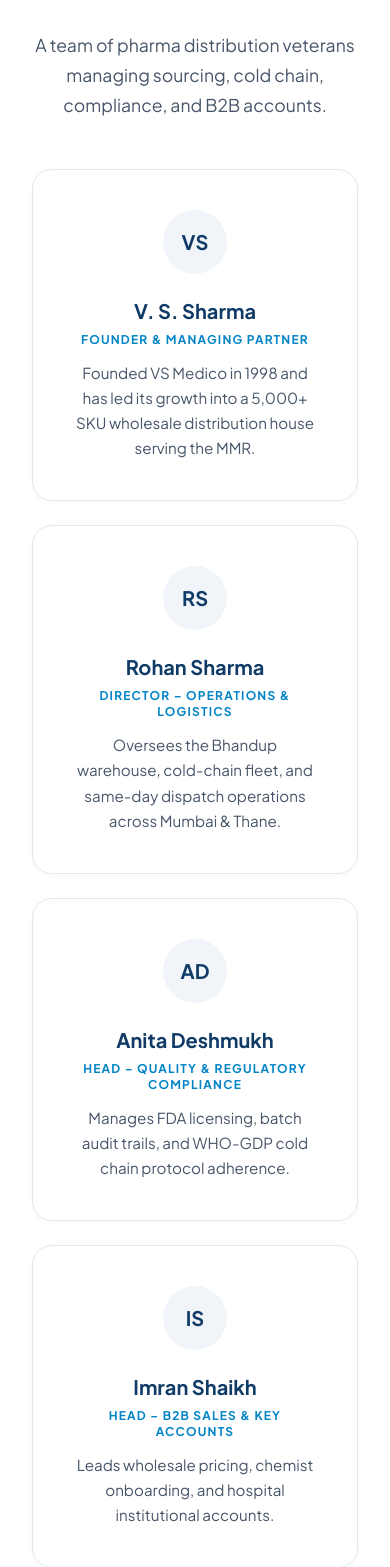
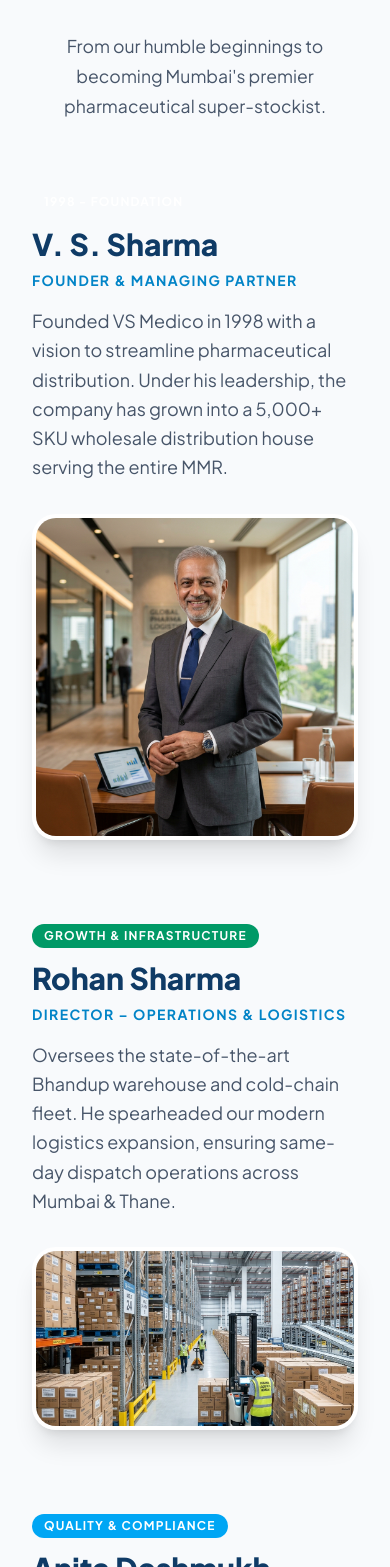
Before and after one commit to prashantjagtap2002/VS-Medico, a Next.js app: page /about in a window 390 px wide. Shown: the part 4323-5890 px from the top of the page. Built offline with nearby package versions, Linux system fonts and the light colour scheme.

Commit message:
Transform leadership section into a timeline narrative and add generated imagery

```diff
--- a/src/app/about/page.tsx
+++ b/src/app/about/page.tsx
@@ -1,6 +1,7 @@
 "use client";
 
 import React from 'react';
+import Image from 'next/image';
 import { COMPANY_INFO, TRUST_STATS, LEADERSHIP_TEAM } from '@/data/companyData';
 import { useQuoteBasket } from '@/components/QuoteBasketContext';
 import {
@@ -181,28 +182,95 @@
         </div>
       </section>
 
-      {/* Leadership Team */}
-      <section className="py-20 md:py-24 bg-white">
+      {/* Timeline & Leadership Team */}
+      <section className="py-20 md:py-24 bg-slate-50 border-t border-slate-200 relative">
         <div className="container">
           <div className="section-header">
-            <span className="section-subtitle">Leadership Team</span>
+            <span className="section-subtitle">Our Journey & Leadership</span>
             <h2 className="section-title">The People Behind VS Medico</h2>
             <p className="section-desc">
-              A team of pharma distribution veterans managing sourcing, cold chain, compliance, and B2B accounts.
+              From our humble beginnings to becoming Mumbai's premier pharmaceutical super-stockist.
             </p>
           </div>
 
-          <div className="grid-4">
-            {LEADERSHIP_TEAM.map((member, idx) => (
-              <div key={idx} className="feature-card items-center text-center">
-                <div className="w-16 h-16 rounded-full bg-slate-100 text-primary flex items-center justify-center text-xl font-bold font-heading mb-5">
-                  {member.initials}
+          <div className="relative max-w-5xl mx-auto mt-16">
+            {/* Vertical Line */}
+            <div className="absolute left-4 md:left-1/2 top-0 bottom-0 w-1 bg-slate-200 transform md:-translate-x-1/2 rounded-full hidden md:block"></div>
+
+            {/* Node 1: Founder */}
+            <div className="flex flex-col md:flex-row items-center gap-8 mb-20 relative">
+              <div className="w-full md:w-1/2 md:pr-12 text-left md:text-right">
+                <div className="inline-block px-3 py-1 bg-primary text-white text-xs font-bold rounded-full mb-3 uppercase tracking-widest">1998 - Foundation</div>
+                <h3 className="font-heading font-extrabold text-3xl text-primary mb-2">V. S. Sharma</h3>
+                <h4 className="text-sm font-bold text-secondary tracking-widest uppercase mb-4">Founder & Managing Partner</h4>
+                <p className="text-slate-600 leading-relaxed text-lg">
+                  Founded VS Medico in 1998 with a vision to streamline pharmaceutical distribution. Under his leadership, the company has grown into a 5,000+ SKU wholesale distribution house serving the entire MMR.
+                </p>
+              </div>
+              <div className="absolute left-4 md:left-1/2 w-5 h-5 bg-secondary rounded-full transform -translate-x-1/2 border-4 border-white shadow-lg hidden md:block z-10"></div>
+              <div className="w-full md:w-1/2 md:pl-12">
+                <div className="relative w-full aspect-square md:aspect-[4/3] rounded-3xl overflow-hidden shadow-xl border-4 border-white">
+                  <Image src="/images/founder.jpg" alt="V. S. Sharma - Founder" fill className="object-cover" />
                 </div>
-                <h3 className="!mb-1">{member.name}</h3>
-                <div className="text-xs font-bold text-secondary tracking-widest uppercase mb-3">{member.role}</div>
-                <p>{member.bio}</p>
               </div>
-            ))}
+            </div>
+
+            {/* Node 2: Operations */}
+            <div className="flex flex-col md:flex-row-reverse items-center gap-8 mb-20 relative">
+              <div className="w-full md:w-1/2 md:pl-12 text-left">
+                <div className="inline-block px-3 py-1 bg-emerald-600 text-white text-xs font-bold rounded-full mb-3 uppercase tracking-widest">Growth & Infrastructure</div>
+                <h3 className="font-heading font-extrabold text-3xl text-primary mb-2">Rohan Sharma</h3>
+                <h4 className="text-sm font-bold text-secondary tracking-widest uppercase mb-4">Director – Operations & Logistics</h4>
+                <p className="text-slate-600 leading-relaxed text-lg">
+                  Oversees the state-of-the-art Bhandup warehouse and cold-chain fleet. He spearheaded our modern logistics expansion, ensuring same-day dispatch operations across Mumbai & Thane.
+                </p>
+              </div>
+              <div className="absolute left-4 md:left-1/2 w-5 h-5 bg-emerald-500 rounded-full transform -translate-x-1/2 border-4 border-white shadow-lg hidden md:block z-10"></div>
+              <div className="w-full md:w-1/2 md:pr-12">
+                <div className="relative w-full aspect-video rounded-3xl overflow-hidden shadow-xl border-4 border-white">
+                  <Image src="/images/warehouse.jpg" alt="VS Medico Logistics Warehouse" fill className="object-cover" />
+                </div>
+              </div>
+            </div>
+
+            {/* Node 3: Quality */}
+            <div className="flex flex-col md:flex-row items-center gap-8 mb-20 relative">
+              <div className="w-full md:w-1/2 md:pr-12 text-left md:text-right">
+                <div className="inline-block px-3 py-1 bg-sky-500 text-white text-xs font-bold rounded-full mb-3 uppercase tracking-widest">Quality & Compliance</div>
+                <h3 className="font-heading font-extrabold text-3xl text-primary mb-2">Anita Deshmukh</h3>
+                <h4 className="text-sm font-bold text-secondary tracking-widest uppercase mb-4">Head – Quality & Regulatory Compliance</h4>
+                <p className="text-slate-600 leading-relaxed text-lg">
+                  Manages FDA licensing, strict batch audit trails, and strict adherence to WHO-GDP cold chain protocols. She ensures that every product delivered is 100% genuine and safe.
+                </p>
+              </div>
+              <div className="absolute left-4 md:left-1/2 w-5 h-5 bg-sky-500 rounded-full transform -translate-x-1/2 border-4 border-white shadow-lg hidden md:block z-10"></div>
+              <div className="w-full md:w-1/2 md:pl-12">
+                <div className="bg-white p-8 rounded-3xl border border-slate-200 shadow-md h-full flex flex-col justify-center">
+                  <div className="w-16 h-16 rounded-full bg-slate-100 text-primary flex items-center justify-center text-2xl font-bold font-heading mb-4">AD</div>
+                  <p className="text-slate-500 italic text-lg">"Our counterfeit-zero guarantee is the bedrock of trust we share with thousands of healthcare providers."</p>
+                </div>
+              </div>
+            </div>
+
+            {/* Node 4: Sales */}
+            <div className="flex flex-col md:flex-row-reverse items-center gap-8 relative">
+              <div className="w-full md:w-1/2 md:pl-12 text-left">
+                <div className="inline-block px-3 py-1 bg-amber-500 text-white text-xs font-bold rounded-full mb-3 uppercase tracking-widest">B2B Network Expansion</div>
+                <h3 className="font-heading font-extrabold text-3xl text-primary mb-2">Imran Shaikh</h3>
+                <h4 className="text-sm font-bold text-secondary tracking-widest uppercase mb-4">Head – B2B Sales & Key Accounts</h4>
+                <p className="text-slate-600 leading-relaxed text-lg">
+                  Leads wholesale pricing strategies, chemist onboarding, and hospital institutional accounts. His efforts have expanded our active client base to over 1,200 partners.
+                </p>
+              </div>
+              <div className="absolute left-4 md:left-1/2 w-5 h-5 bg-amber-500 rounded-full transform -translate-x-1/2 border-4 border-white shadow-lg hidden md:block z-10"></div>
+              <div className="w-full md:w-1/2 md:pr-12">
+                <div className="bg-white p-8 rounded-3xl border border-slate-200 shadow-md h-full flex flex-col justify-center md:text-right">
+                  <div className="w-16 h-16 rounded-full bg-slate-100 text-primary flex items-center justify-center text-2xl font-bold font-heading mb-4 md:ml-auto">IS</div>
+                  <p className="text-slate-500 italic text-lg">"We focus on transparent PTR/MRP billing and structured credit to empower local pharmacies."</p>
+                </div>
+              </div>
+            </div>
+
           </div>
         </div>
       </section>
--- a/src/app/contact/page.tsx
+++ b/src/app/contact/page.tsx
@@ -31,7 +31,7 @@
         {/* Contact Info Cards - Horizontal row with icon left, text right */}
         <div className="grid-2" style={{ marginBottom: '2.5rem' }}>
           {/* Office Address */}
-          <div className="contact-card">
+          <div className="contact-card h-full">
             <div className="flex items-start gap-4">
               <div className="w-11 h-11 rounded-xl bg-sky-100 text-secondary flex items-center justify-center shrink-0">
                 <MapPin size={22} />
@@ -47,7 +47,7 @@
           </div>
 
           {/* Sales Phone */}
-          <div className="contact-card">
+          <div className="contact-card h-full">
             <div className="flex items-start gap-4">
               <div className="w-11 h-11 rounded-xl bg-emerald-100 text-emerald-700 flex items-center justify-center shrink-0">
                 <Phone size={22} />
@@ -61,7 +61,7 @@
           </div>
 
           {/* Email Support */}
-          <div className="contact-card">
+          <div className="contact-card h-full">
             <div className="flex items-start gap-4">
               <div className="w-11 h-11 rounded-xl bg-purple-100 text-purple-700 flex items-center justify-center shrink-0">
                 <Mail size={22} />
@@ -75,7 +75,7 @@
           </div>
 
           {/* Working Hours & WhatsApp */}
-          <div className="contact-card">
+          <div className="contact-card h-full">
             <div className="flex items-start gap-4">
               <div className="w-11 h-11 rounded-xl bg-amber-100 text-amber-700 flex items-center justify-center shrink-0">
                 <Clock size={22} />
--- a/src/app/globals.css
+++ b/src/app/globals.css
@@ -333,7 +333,7 @@
 .nav-link.active::after {
   content: '';
   position: absolute;
-  bottom: 8px;
+  bottom: 20px;
   left: 0;
   width: 100%;
   height: 3px;
@@ -1404,21 +1404,6 @@
   box-shadow: 0 10px 28px rgba(37, 211, 102, 0.55);
 }
 
-.whatsapp-widget::before {
-  content: '';
-  position: absolute;
-  inset: 0;
-  border-radius: 50%;
-  background: #25d366;
-  opacity: 0.55;
-  animation: whatsapp-pulse 2.2s ease-out infinite;
-  z-index: -1;
-}
-
-@keyframes whatsapp-pulse {
-  0% { transform: scale(1); opacity: 0.55; }
-  100% { transform: scale(1.9); opacity: 0; }
-}
 
 @keyframes fadeInDrawer {
   from { opacity: 0; transform: translateY(-8px); }
--- a/src/components/Header.tsx
+++ b/src/components/Header.tsx
@@ -137,15 +137,7 @@
               )}
             </button>
 
-            <a
-              href={`https://wa.me/${COMPANY_INFO.contact.whatsappRaw}?text=Hello%20VS%20Medico,%20I%20would%20like%20to%20inquire%20about%20pharmaceutical%20wholesale%20rates.`}
-              target="_blank"
-              rel="noopener noreferrer"
-              className="btn btn-whatsapp btn-sm nav-wa-btn"
-            >
-              <MessageCircle size={18} />
-              <span>WhatsApp Direct</span>
-            </a>
+
 
             {/* Mobile Menu Button (Only shows on mobile screens) */}
             <button
```
Also changed, not shown: public/images/founder.jpg (added), public/images/warehouse.jpg (added).
